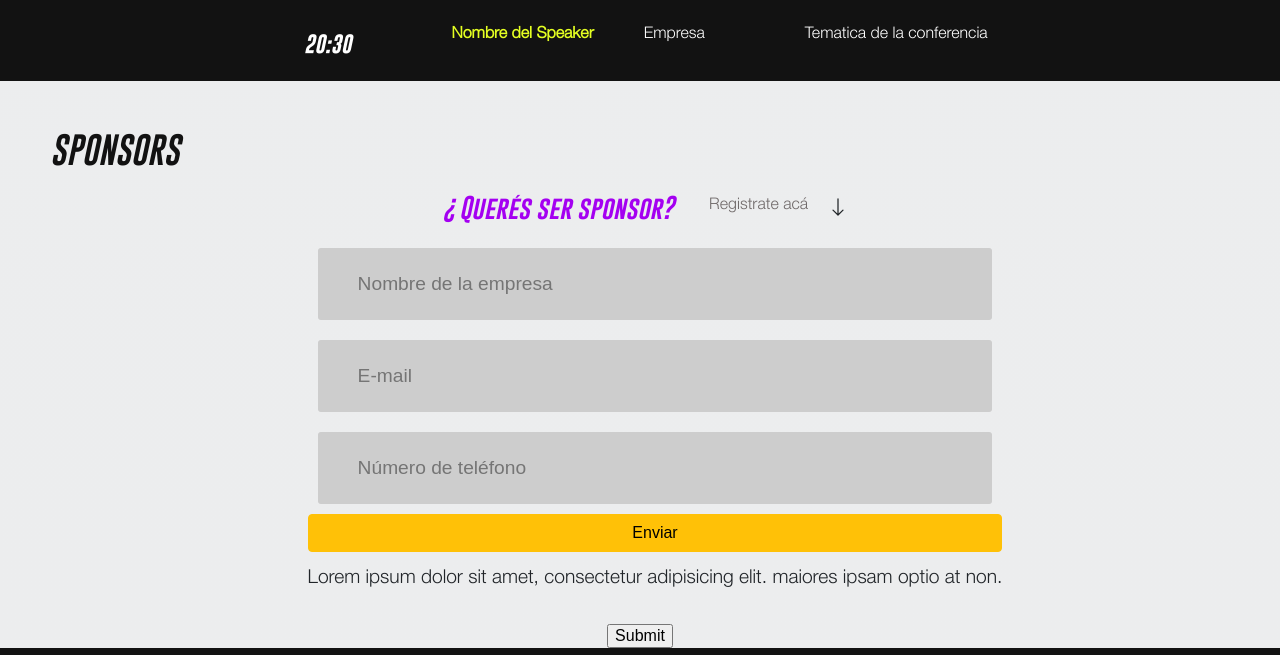
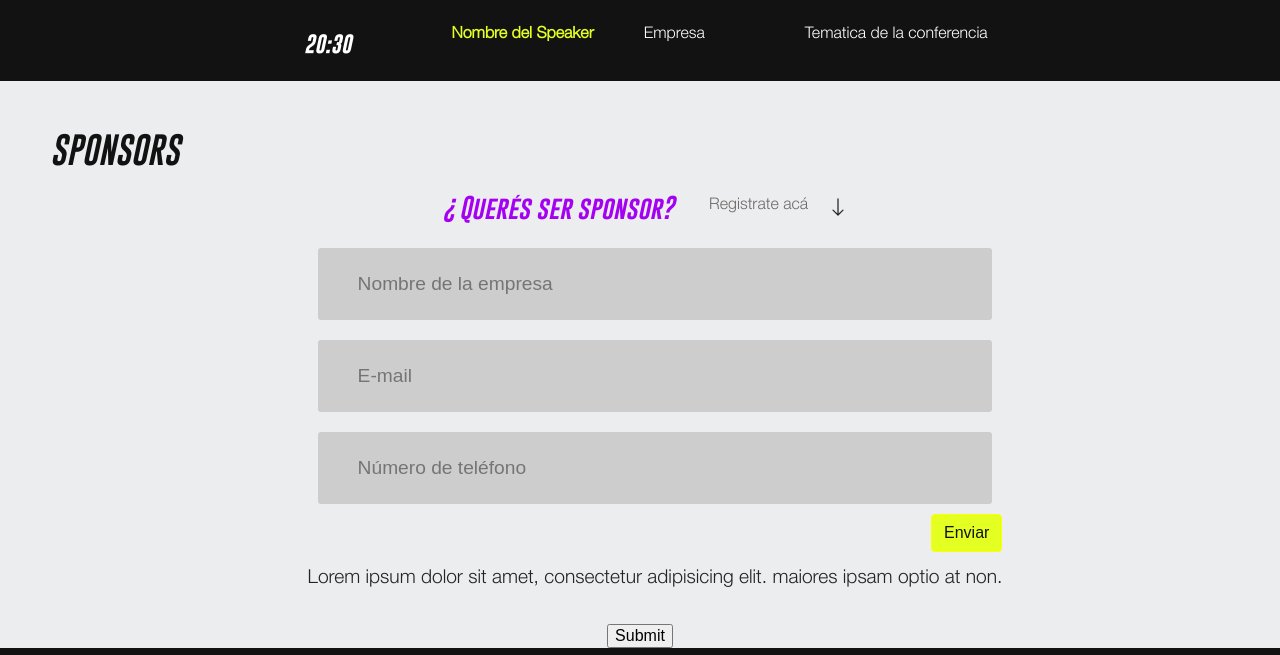
Before and after one commit to ch-charly/ch-conf-2020-03, a website: page index.html in a window 1280 px wide. Shown: the part 3511-4166 px from the top of the page. Drawn offline with nearby package versions, Linux system fonts and the light colour scheme; some packages are replaced by stand-ins of ours; a script that the page names is missing; files whose address does not match are found by name.

Commit message:
Boton enviar del formulario sponsors

```diff
--- a/SCSS/_main.scss
+++ b/SCSS/_main.scss
@@ -421,6 +421,13 @@ body {
                 margin-top: 15px;
                 font-family: HelveticaNeue-Light;
             }
+            .enviar{
+                color: $color-dark;
+                background: $color-two;
+                max-width: min-content;
+                align-self: flex-end;
+                border: solid 1px $color-seven;
+            }
             .form{
                 @include column;
                 .form--position{
@@ -484,6 +491,7 @@ body {
 
     }
 }
+
 /* ------------------------- */
 /* POPUP */
 /* ------------------------- */
@@ -533,7 +541,6 @@ body {
 	height: auto;
     width: auto;
     padding: 25px;
-	/*opacity: 0;*/
 }
 
 .popup form .contenedor-inputs {
--- a/index.html
+++ b/index.html
@@ -27,7 +27,7 @@
                         <div class="container-fluid">
                             <a class="navbar-brand letra" href="#">Coder House</a>
                             <!--<div class="button-registrarme .d-block .d-sm-none">
-                                <a href=""><button id="btn-abrir-popup" class="button-registrarme btn-abrir-popup"">Registrarme</button></a>
+                                <a href=""><button class="button-registrarme .d-block .d-sm-none">Registrarme</button></a>
                             </div>-->
                             <button class="navbar-toggler" type="button" data-bs-toggle="collapse"
                                 data-bs-target="#navbarTogglerDemo03" aria-controls="navbarTogglerDemo03"
@@ -47,7 +47,7 @@
                                     </li>
                                 </ul>
                                 <div class="button-registrarme .d-block">
-                                    <button id="btn-abrir-popup" class="button-registrarme btn-abrir-popup">Registrarme</button>
+                                    <button id="btn-abrir-popup2" class="button-registrarme btn-abrir-popup">Registrarme</button>
                                 </div>
                             </div>
                         </div>
@@ -538,9 +538,6 @@
                         <div>
 
 
-
-
-
                         </div>
                         <div class="titulo-form">
                             <label>¿Querés ser sponsor?</label>
@@ -559,7 +556,7 @@
                                 <input class="form--position" type="email" name="email" placeholder="E-mail">
                                 <input class="form--position" type="tell" name="telefono"
                                     placeholder="Número de teléfono">
-                                    <button type="button" class="btn btn-warning">Enviar</button>
+                                    <button type="button" class="btn btn-warning enviar">Enviar</button>
                             </form>
                             <p>Lorem ipsum dolor sit amet, consectetur adipisicing elit. maiores ipsam optio at non.</p>
                         </div>
```
Also changed, not shown: popup.js (+19 -0 lines), CSS/style.css, SCSS/style.css, 1 other file.
